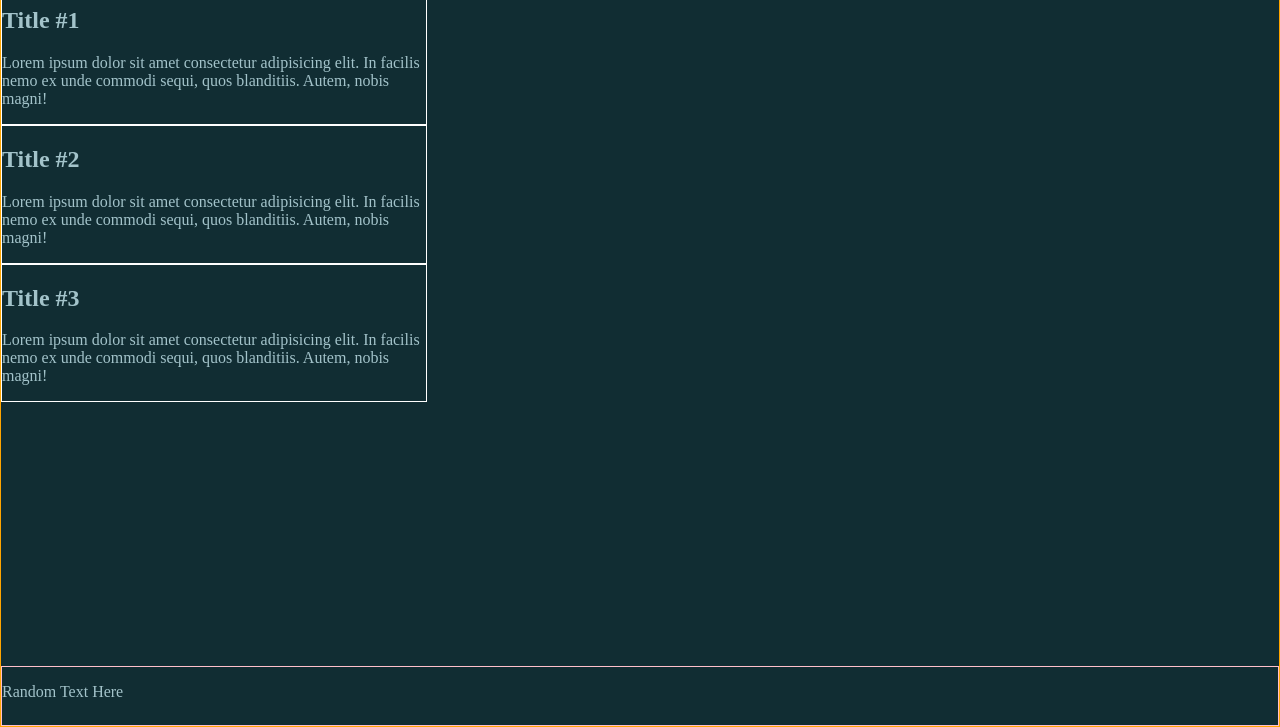
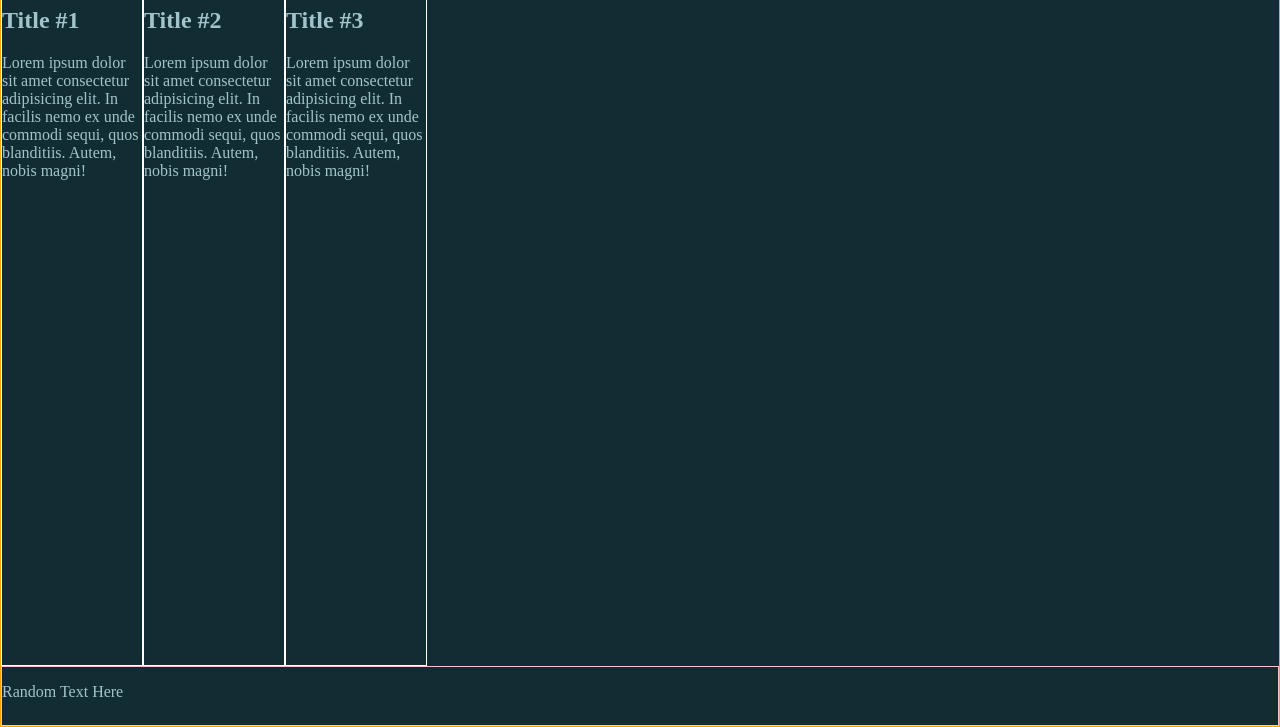
Before and after one commit to jbsamuel/Personal-Blog, a plain HTML site: page index.html in a window 1280 px wide. Shown: the part 75-802 px from the top of the page. Drawn offline with Linux system fonts and the light colour scheme.

Commit message:
css flex issues

```diff
--- a/CSS/index.css
+++ b/CSS/index.css
@@ -17,6 +17,7 @@ body {
         "mn mn mn"
         "ft ft ft";
 }
+
 
 /* NAVIGATION */
 header {
@@ -39,11 +40,16 @@ header {
 }
 
 /* MAIN */
+main {
+    display: flex;
+    flex-direction: row;
+    justify-content: space-evenly;
+}
+
 .blogposts {
     grid-area: mn;
     border: 1px solid white;
 }
-
 footer {
     grid-area: ft;
     border: 1px solid pink;
```
